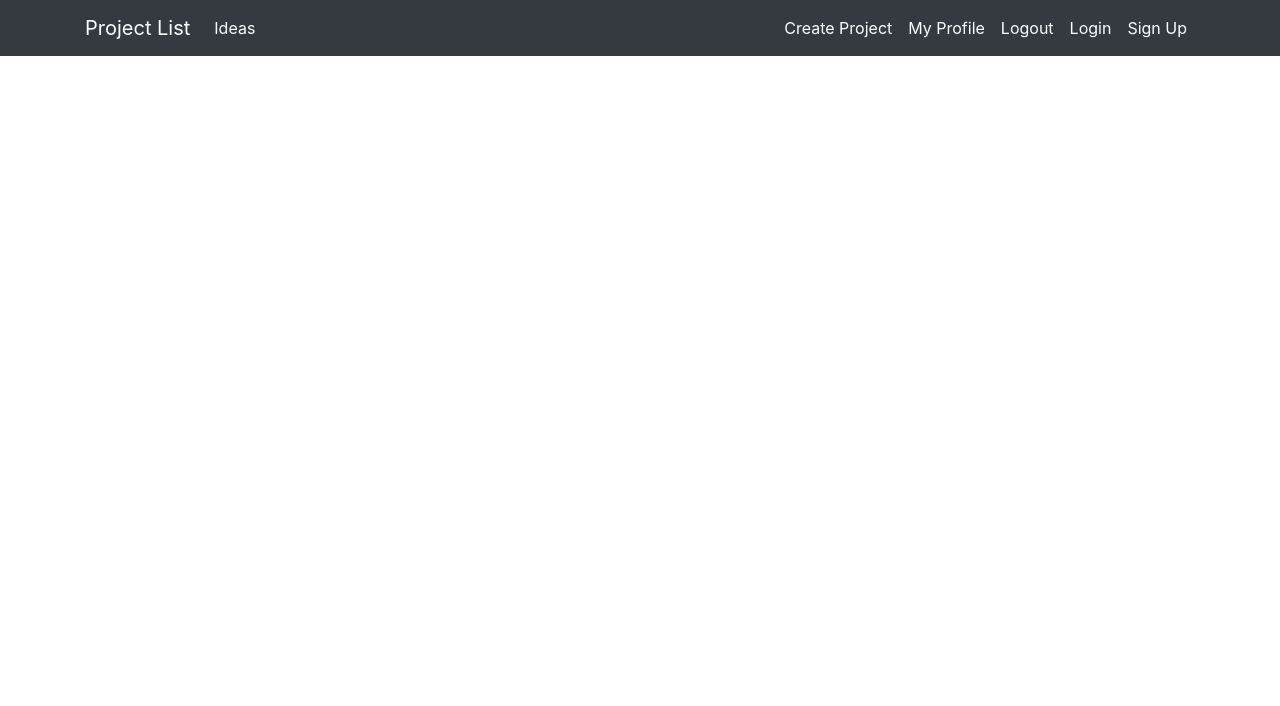
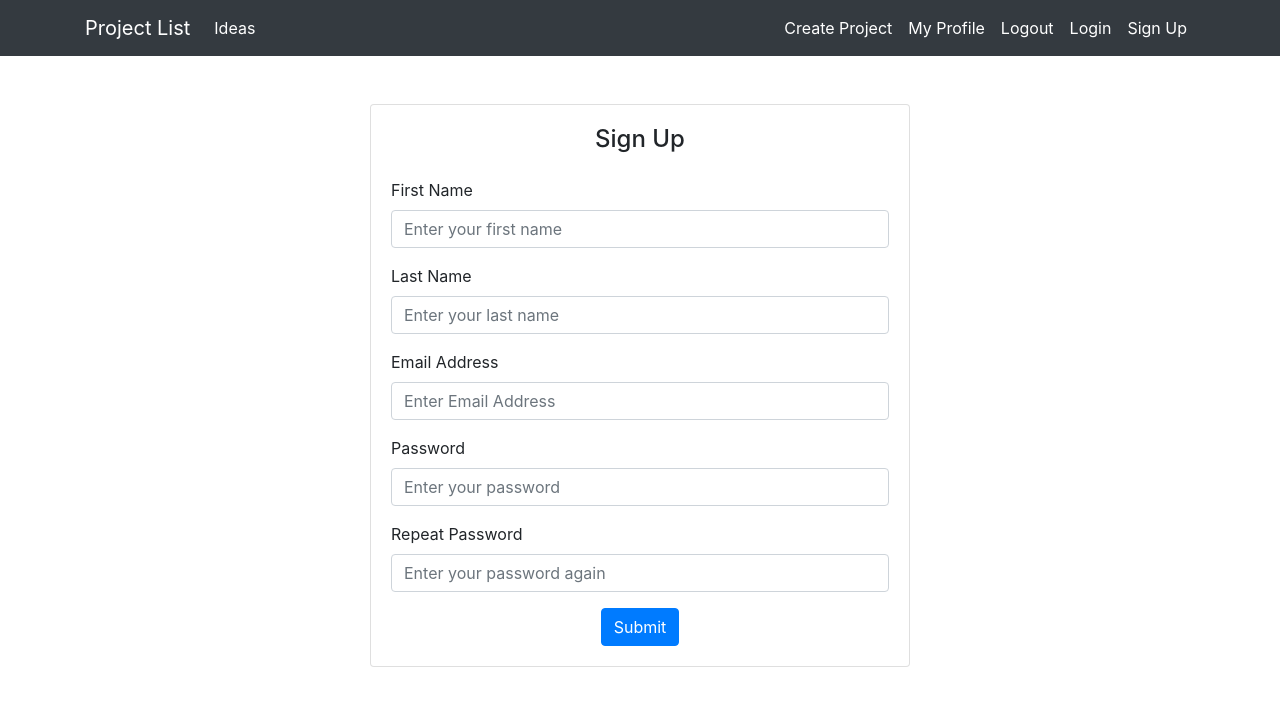
Before and after one commit to bekaarcoder/react-redux-firebase, a React (Create React App) app: page /signup in a window 1280 px wide. Shown: the top 706 px of the page. Built offline with nearby package versions, Linux system fonts and the light colour scheme.

Commit message:
created signin and signup components

```diff
--- a/src/App.js
+++ b/src/App.js
@@ -4,6 +4,8 @@ import { BrowserRouter, Switch, Route } from 'react-router-dom';
 import Navbar from './components/layout/Navbar';
 import Dashboard from './components/dashboard/Dashboard';
 import ProjectDetails from './components/projects/ProjectDetails';
+import SignIn from './components/auth/SignIn';
+import SignUp from './components/auth/SignUp';
 
 class App extends Component {
   render() {
@@ -15,6 +17,8 @@ class App extends Component {
             <Switch>
               <Route exact path="/" component={Dashboard} />
               <Route path="/project/:id" component={ProjectDetails} />
+              <Route path="/signin" component={SignIn} />
+              <Route path="/signup" component={SignUp} />
             </Switch>
           </div>
         </div>
--- a/src/components/auth/SignIn.jsx
+++ b/src/components/auth/SignIn.jsx
@@ -0,0 +1,63 @@
+import React, {Component} from 'react';
+import Input from '../common/Input';
+
+class SignIn extends Component {
+	constructor() {
+		super();
+		this.onFormSubmit = this.onFormSubmit.bind(this);
+		this.onChange = this.onChange.bind(this);
+		this.state = {
+			email: '',
+			password: ''
+		};
+	}
+
+	onChange(e) {
+		this.setState({
+			[e.target.name]: e.target.value
+		});
+	}
+
+	onFormSubmit(e) {
+		e.preventDefault();
+		console.log(this.state);
+	}
+
+	render() {
+		return (
+			<div className="row justify-content-center mt-5">
+				<div className="col-md-6">
+					<div className="card">
+						<div className="card-body">
+							<h4 className="card-title text-center mb-4">Sign In</h4>
+							<form onSubmit={this.onFormSubmit}>
+								<Input
+									type="text"
+									name="email"
+									placeholder="Enter Email Address"
+									label="Email Address"
+									onChange={this.onChange}
+									value={this.state.email}
+									autoComplete="nope"
+								/>
+								<Input
+									type="password"
+									name="password"
+									placeholder="Enter Password"
+									label="Password"
+									onChange={this.onChange}
+									value={this.state.password}
+								/>
+								<div className="text-center">
+									<button className="btn btn-primary" type="submit">Submit</button>
+								</div>
+							</form>
+						</div>
+					</div>
+				</div>
+			</div>
+		);
+	}
+}
+
+export default SignIn;
--- a/src/components/auth/SignUp.jsx
+++ b/src/components/auth/SignUp.jsx
@@ -0,0 +1,92 @@
+import React, {Component} from 'react';
+import Input from '../common/Input';
+
+class SignUp extends Component {
+	constructor() {
+		super();
+		this.onFormSubmit = this.onFormSubmit.bind(this);
+		this.onChange = this.onChange.bind(this);
+		this.state = {
+			fname: '',
+			lname: '',
+			email: '',
+			password: '',
+			repeatPassword: ''
+		};
+	}
+
+	onChange(e) {
+		this.setState({
+			[e.target.name]: e.target.value
+		});
+	}
+
+	onFormSubmit(e) {
+		e.preventDefault();
+		console.log(this.state);
+	}
+
+	render() {
+		return (
+			<div className="row justify-content-center mt-5">
+				<div className="col-md-6">
+					<div className="card">
+						<div className="card-body">
+							<h4 className="card-title text-center mb-4">Sign Up</h4>
+							<form onSubmit={this.onFormSubmit}>
+								<Input
+									type="text"
+									name="fname"
+									placeholder="Enter your first name"
+									label="First Name"
+									onChange={this.onChange}
+									value={this.state.fname}
+									autoComplete="nope"
+								/>
+								<Input
+									type="text"
+									name="lname"
+									placeholder="Enter your last name"
+									label="Last Name"
+									onChange={this.onChange}
+									value={this.state.lname}
+									autoComplete="nope"
+								/>
+								<Input
+									type="text"
+									name="email"
+									placeholder="Enter Email Address"
+									label="Email Address"
+									onChange={this.onChange}
+									value={this.state.email}
+									autoComplete="nope"
+								/>
+								<Input
+									type="password"
+									name="password"
+									placeholder="Enter your password"
+									label="Password"
+									onChange={this.onChange}
+									value={this.state.password}
+								/>
+								<Input
+									type="password"
+									name="repeatPassword"
+									placeholder="Enter your password again"
+									label="Repeat Password"
+									onChange={this.onChange}
+									value={this.state.repeatPassword}
+								/>
+								<div className="text-center">
+									<button className="btn btn-primary" type="submit">Submit</button>
+								</div>
+							</form>
+						</div>
+					</div>
+				</div>
+			</div>
+		);
+	}
+}
+
+export default SignUp;
--- /dev/null
+++ b/src/components/common/Input.jsx
@@ -0,0 +1,28 @@
+import React from 'react';
+
+const Input = ({
+	name,
+	type,
+	label,
+	placeholder,
+	onChange,
+	value,
+	autoComplete
+}) => {
+  return (
+    <div className="form-group">
+			<label>{label}</label>
+			<input
+				type={type}
+				name={name}
+				placeholder={placeholder}
+				onChange={onChange}
+				value={value}
+				className="form-control"
+				autoComplete={autoComplete}
+			/>
+		</div>
+  )
+}
+
+export default Input;
```
